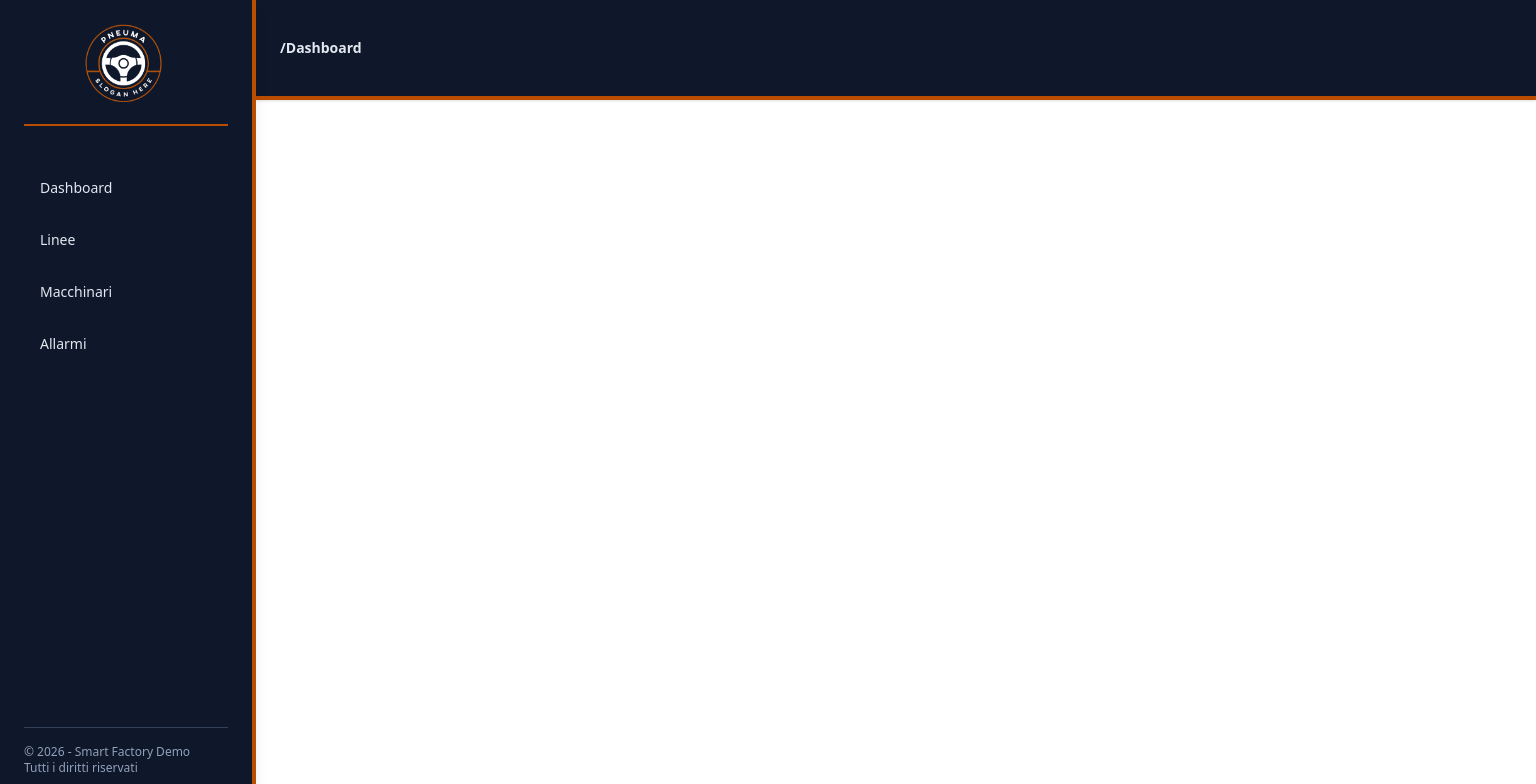
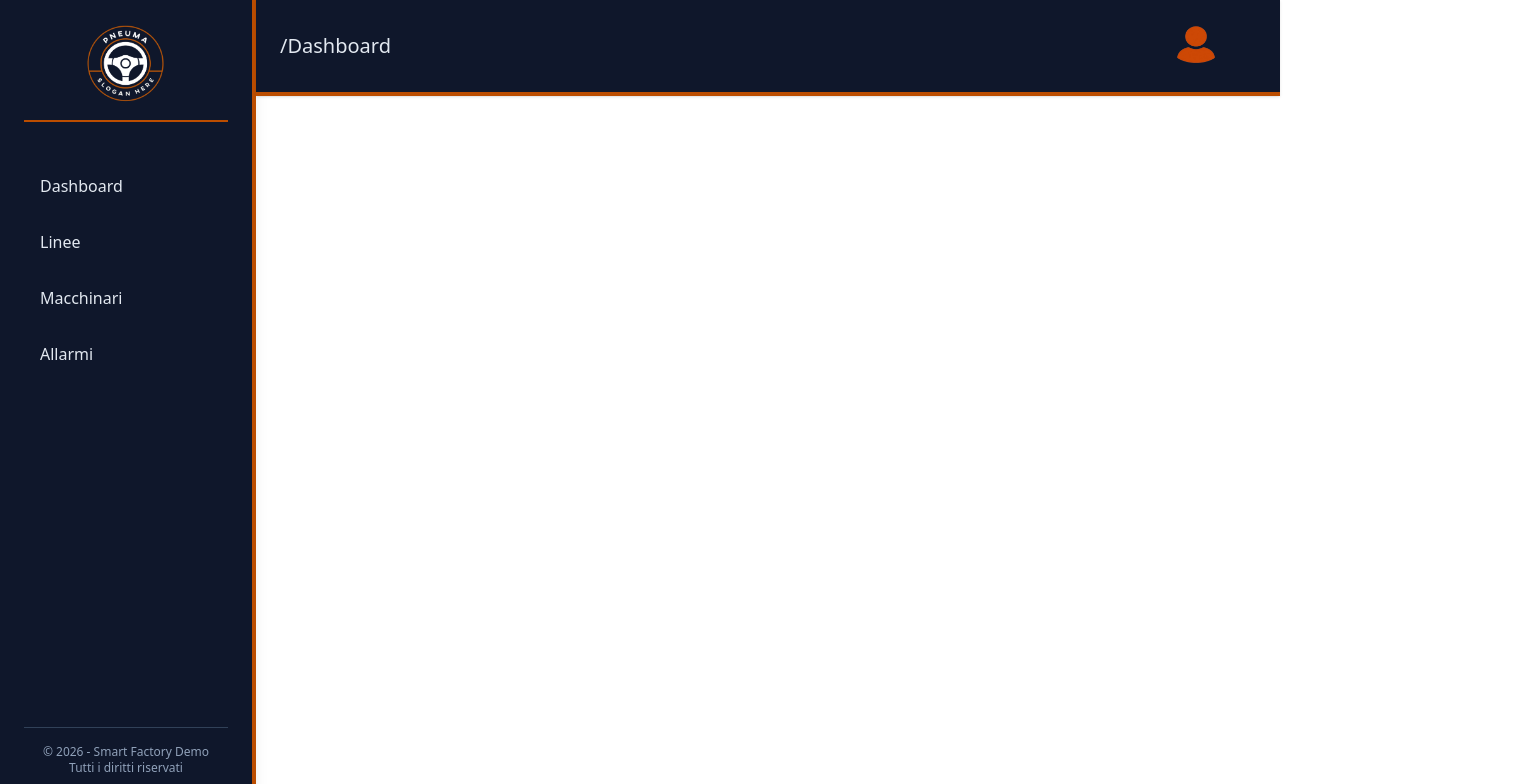
Before and after one commit to tommasocamponogara/ProgettoPCTO-Aggiornamenti, a React (Vite) app: page /dashboard in a window 1280 px wide. Shown: the top 784 px of the page, 1536 px wide, since content can reach past the window. Built offline with nearby package versions, Linux system fonts and the light colour scheme.

Commit message:
Fine topbar-sidebar-usermenu

```diff
--- a/src/componenti/Topbar.tsx
+++ b/src/componenti/Topbar.tsx
@@ -1,32 +1,40 @@
 import { useLocation } from 'react-router-dom'
 import { Link } from 'react-router-dom'
 import accountDefault from '../assets/default_account.png'
+import { UserMenu } from './UserMenu'
+import { useState } from 'react'
 
 export function Topbar() {
-  var location = useLocation()
-  var path = location.pathname
-  var topbarList = path.split('/')
-  topbarList.shift()
+  const [showMenu, setShowMenu] = useState(false)
+  const location = useLocation()
+  const path = location.pathname
+  const topbarList = path.split('/').filter(Boolean)
+
   return (
-    <div className="flex bg-slate-900 text-slate-200 top-0 w-full h-25 items-center ml-64 px-6 border-b-4 border-amber-700 shadow-sm">
-      <div className="flex items-center space-x-3 text-sm font-medium">
+    <div className="fixed top-0 left-64 w-[calc(100%-16rem)] h-24 bg-slate-900 text-slate-200 flex items-center justify-between px-6 border-b-4 border-amber-700 shadow-sm z-50">
+      {/* Breadcrumbs */}
+      <div className="flex items-center space-x-3 text-xl font-extralight overflow-x-auto">
         {topbarList.map((element, index) => (
           <b key={index}>
             <Link
               to={'/' + topbarList.slice(0, index + 1).join('/')}
-              className="hover:text-amber-400 transition-colors capitalize"
+              className="flex hover:text-amber-400 transition-colors capitalize whitespace-nowrap"
             >
               {'/' + element}
             </Link>
           </b>
         ))}
       </div>
-      <div className="flex items-center mb-10 fixed ml-250">
+
+      <div className="relative ml-4">
         <img
           src={accountDefault}
-          alt="Logo App"
-          className="w-15 h-22 ml-230 mt-10 hover:cursor-pointer hover:mask-linear-from-white"
+          alt="Account"
+          className="w-14 h-20 rounded-full cursor-pointer hover:border-2 hover:border-amber-700 mr-8"
+          onClick={() => setShowMenu(!showMenu)}
         />
+
+        {showMenu && <UserMenu />}
       </div>
     </div>
   )
--- /dev/null
+++ b/src/componenti/UserMenu.tsx
@@ -0,0 +1,17 @@
+export function UserMenu() {
+  return (
+    <div className="absolute right-0 top-22 w-30 bg-slate-900 text-slate-200 border border-amber-700 shadow-lg rounded-md z-50">
+      <ul className="flex flex-col">
+        <li className="px-4 py-3 hover:bg-amber-700 hover:text-slate-900 cursor-pointer">
+          Account
+        </li>
+        <li className="px-4 py-3 hover:bg-amber-700 hover:text-slate-900 cursor-pointer">
+          Impostazioni
+        </li>
+        <li className="px-4 py-3 hover:bg-amber-700 hover:text-slate-900 cursor-pointer">
+          Sicurezza
+        </li>
+      </ul>
+    </div>
+  )
+}
--- a/src/componenti/sidebar.tsx
+++ b/src/componenti/sidebar.tsx
@@ -4,13 +4,15 @@ import logo from '../assets/logo.png'
 
 export function Sidebar() {
   return (
-    <div className="bg-slate-900 text-slate-200 h-screen w-64 fixed flex flex-col justify-between px-6 py-6 font-sans border-r-4 border-amber-700 shadow-lg ">
-      <div className="flex items-center mb-10 border-b-amber-700 border-b-2">
-        <img src={logo} alt="Logo App" className="w-20 h-20 ml-15 mb-5" />
+    <div className="fixes top-0 left-0 h-screen w-64 bg-slate-900 text-slate-200 flex flex-col justify-between px-6 py-6 font-sans border-r-4 border-amber-700 shadow-lg">
+      {/* Logo */}
+      <div className="flex items-center justify-center mb-10 border-b-2 border-amber-700 pb-4">
+        <img src={logo} alt="Logo App" className="w-20 h-20 object-contain" />
       </div>
 
-      <nav className="flex-1">
-        <ul className="space-y-2 text-sm font-medium">
+      {/* Navigation */}
+      <nav className="flex-1 overflow-y-auto">
+        <ul className="space-y-2 text-2xs font-medium">
           <li>
             <Link
               to="/dashboard"
@@ -46,7 +48,8 @@ export function Sidebar() {
         </ul>
       </nav>
 
-      <div className="text-xs text-slate-400 border-t border-slate-700 pt-4">
+      {/* Footer */}
+      <div className="text-xs text-slate-400 border-t border-slate-700 pt-4 text-center">
         © 2026 - Smart Factory Demo
         <br />
         Tutti i diritti riservati
--- a/tailwind.config.js
+++ /dev/null
@@ -1,8 +0,0 @@
-/** @type {import('tailwindcss').Config} */
-export default {
-  content: ['./index.html', './src/**/*.{js,ts,jsx,tsx}'],
-  theme: {
-    extend: {},
-  },
-  plugins: [],
-}
```
Also changed, not shown: test.txt (deleted).
